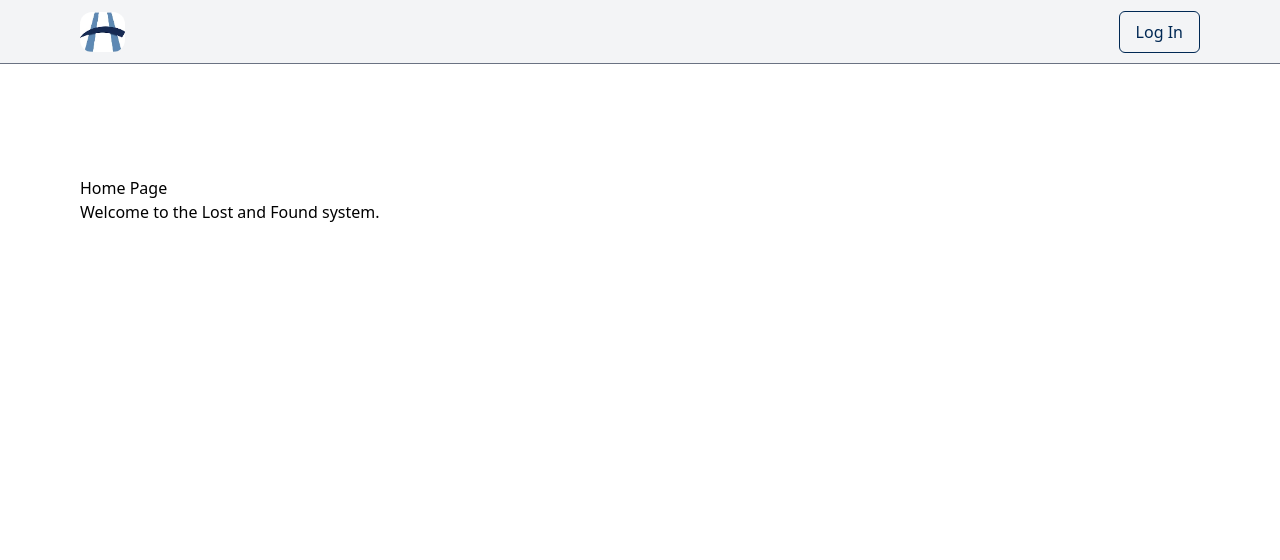
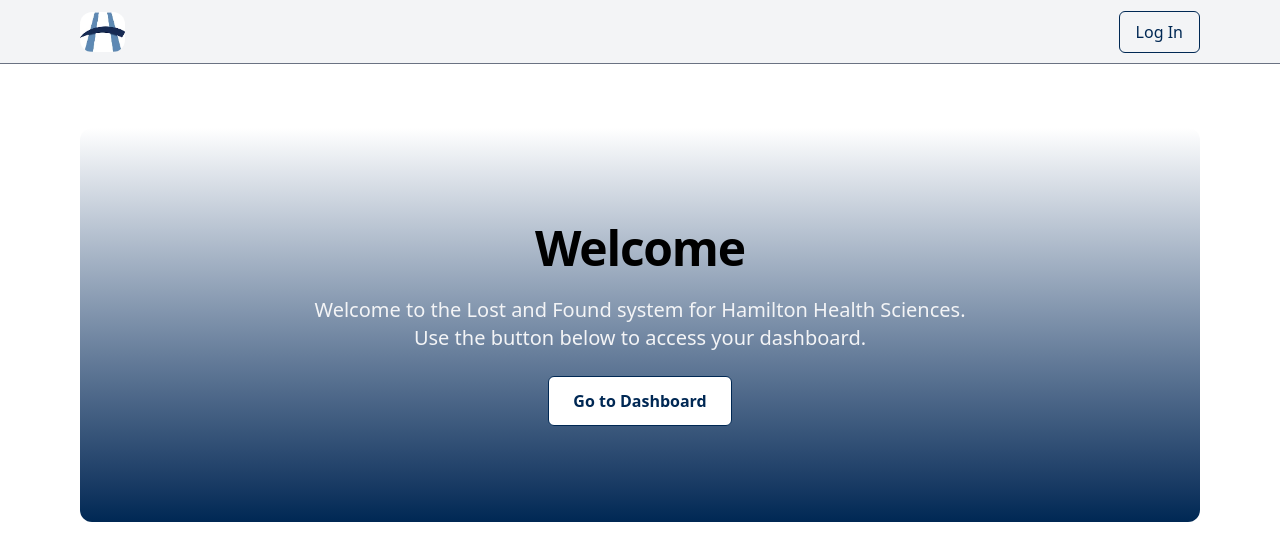
Before and after one commit to GlebTc/lost_and_found, a Next.js app in the folder frontend/: page / in a window 1280 px wide. Shown: the top 560 px of the page. Built offline with nearby package versions, Linux system fonts and the light colour scheme; no server answers.

Commit message:
Added Dropdown menu
1.  Added Dropdown menu to the user avatar
2.  Found and fixed error, (protected)/layou.tsx changed to /layout.tsx

```diff
--- a/frontend/src/app/page.tsx
+++ b/frontend/src/app/page.tsx
@@ -1,14 +1,21 @@
+import Link from 'next/link';
+
 export default function Home() {
   return (
-    <div className='text-black p-20'>
-      <section
-        className='py-16 md:py-24'
-        style={{
-          backgroundImage: `linear-gradient(to bottom, hsl(var(--background)), hsl(var(--accent)))`,
-        }}
-      >
-        <h1>Home Page</h1>
-        <p>Welcome to the Lost and Found system.</p>
+    <div className="text-black p-6 md:p-20">
+      <section className="bg-gradient-to-b from-[var(--background)] to-[var(--main-color)] py-16 md:py-24 rounded-xl mt-12 text-center space-y-6">
+        <h1 className="text-4xl md:text-5xl font-bold tracking-tight">
+          Welcome
+        </h1>
+        <p className="text-lg md:text-xl text-gray-100 max-w-2xl mx-auto">
+          Welcome to the Lost and Found system for Hamilton Health Sciences. Use the button below to access your dashboard.
+        </p>
+        <Link
+          href="/dashboard"
+          className="inline-block text-[var(--main-color)] border border-[var(--main-color)] bg-white px-6 py-3 rounded-md font-semibold hover:bg-gray-300 transition duration-[var(--duration)]"
+        >
+          Go to Dashboard
+        </Link>
       </section>
     </div>
   );
--- /dev/null
+++ b/frontend/src/components/navbar/AvatarDropdown.tsx
@@ -0,0 +1,41 @@
+'use client';
+
+import React from 'react';
+import Link from 'next/link';
+import { useAuth } from '@/src/contexts/AuthContext';
+
+const AvatarDropdown = ({ menuOpen }: { menuOpen: boolean }) => {
+  const { logout } = useAuth();
+
+  const menuItems = [
+    { label: 'My Profile', href: '/profile' },
+    { label: 'Settings', href: '/settings' },
+  ];
+
+  return (
+    <div
+      className={`
+        absolute left-0 mt-2 w-48 rounded-md bg-white shadow-lg border border-gray-200 overflow-hidden transform transition-all origin-top duration-[var(--duration)] z-50
+        ${menuOpen ? 'opacity-100 scale-y-100' : 'opacity-0 scale-y-0 pointer-events-none'}
+      `}
+    >
+      {menuItems.map(({ label, href }) => (
+        <Link
+          key={label}
+          href={href}
+          className='block px-4 py-2 text-sm text-gray-700 hover:bg-gray-200 transition duration-[var(--duration)]'
+        >
+          {label}
+        </Link>
+      ))}
+      <button
+        onClick={logout}
+        className='w-full text-left px-4 py-2 text-sm text-red-600 hover:bg-gray-200 duration-[var(--duration)] cursor-pointer'
+      >
+        Log Out
+      </button>
+    </div>
+  );
+};
+
+export default AvatarDropdown;
--- a/frontend/src/components/navbar/Navbar.tsx
+++ b/frontend/src/components/navbar/Navbar.tsx
@@ -1,21 +1,21 @@
 'use client';
+import { useState } from 'react';
 import Link from 'next/link';
-import { useState } from 'react';
 import Image from 'next/image';
 import hhs_logo from '@/public/images/logo/hhs_logo.webp';
 import { useAuth } from '@/src/contexts/AuthContext';
+import AvatarDropdown from './AvatarDropdown';
 
 const Navbar = () => {
   const componentName = 'NAVBAR';
   const { isAuthenticated, profile, logout } = useAuth();
+  const [menuOpen, setMenuOpen] = useState(false);
+
+  console.log(`Authentication: ${isAuthenticated}`)
 
   return (
     <nav className='bg-gray-100 fixed w-full h-[var(--navbar-h)] flex justify-between items-center px-4 md:px-20 border-b-1 border-gray-500'>
-      {/* Left: Logo */}
-      <Link
-        href='/'
-        className='flex items-center gap-2 rounded-xl'
-      >
+      <Link href='/' className='flex items-center gap-2 rounded-xl'>
         <Image
           src={hhs_logo}
           alt='Hamilton Health Sciences'
@@ -24,24 +24,31 @@
           className='h-10 w-auto rounded-xl'
         />
       </Link>
-      <div
-        className={`${componentName}_CONTENT_CONTAINER w-fit flex items-center justify-end gap-8`}
-      >
-        {/* Avatar - optional */}
-        {isAuthenticated &&
-          (profile?.avatar_url ? (
+
+      <div className={`${componentName}_CONTENT_CONTAINER w-fit flex items-center justify-end gap-8`}>
+        {/* Avatar and Dropdown */}
+        {isAuthenticated && (
+          <div className='AVATAR_CONTAINER relative'>
+            <div onClick={() => setMenuOpen((prev) => !prev)} className='cursor-pointer'>
+              {profile?.avatar_url ? (
                 <img
                   src={profile.avatar_url}
                   alt='User Avatar'
                   className='w-14 h-14 rounded-full object-cover border border-gray-400'
                 />
               ) : (
-            <div className='w-10 h-10 rounded-full bg-cyan-700 hover:bg-cyan-600 text-white flex items-center justify-center text-xl font-bold transition duration-[var(--duration)] cursor-pointer'>
+                <div className='w-10 h-10 rounded-full bg-cyan-700 hover:bg-cyan-600 text-white flex items-center justify-center text-xl font-bold transition duration-[var(--duration)]'>
                   {profile?.first_name
                     ? profile.first_name[0].toUpperCase()
                     : profile?.email[0].toUpperCase()}
                 </div>
-          ))}
+              )}
+            </div>
+            <AvatarDropdown menuOpen={menuOpen} />
+          </div>
+        )}
+
+        {/* Login/Logout Button */}
         {isAuthenticated ? (
           <button
             onClick={logout}
```
Also changed, not shown: frontend/src/app/(protected)/layout.tsx (renamed from frontend/src/app/(protected)/layou.tsx). Lines whose indentation alone changed are shown as unchanged.
